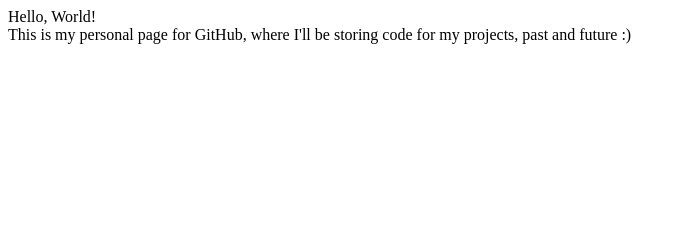
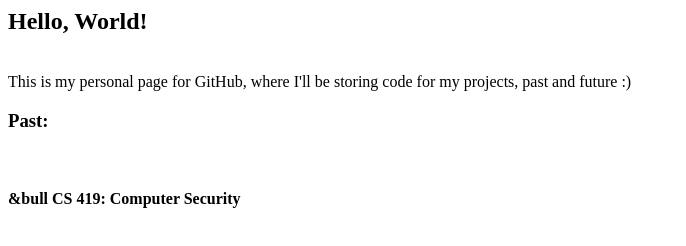
Before and after one commit to schaffner314/schaffner314.github.io, a plain HTML site: page index.html in a window 1280 px wide. Shown: the whole page, without its empty margins (0-686 px from the left). Drawn offline with Linux system fonts and the light colour scheme.

Commit message:
added entry for cs419

```diff
--- a/index.html
+++ b/index.html
@@ -2,6 +2,13 @@
 	<head>
 		<title>Hello, World!</title>
 	</head>
-	<body> Hello, World! <br> This is my personal page for GitHub, where I'll be storing code for my projects, past and future :)
+	<body>
+		<h2> Hello, World!</h2>
+		<br>
+		This is my personal page for GitHub, where I'll be storing code for my projects, past and future :)
+		<br>
+		<h3>Past:</h3>
+		<br>
+		<h4>&bull CS 419: Computer Security</h4>
 	</body>
 </html>
```
